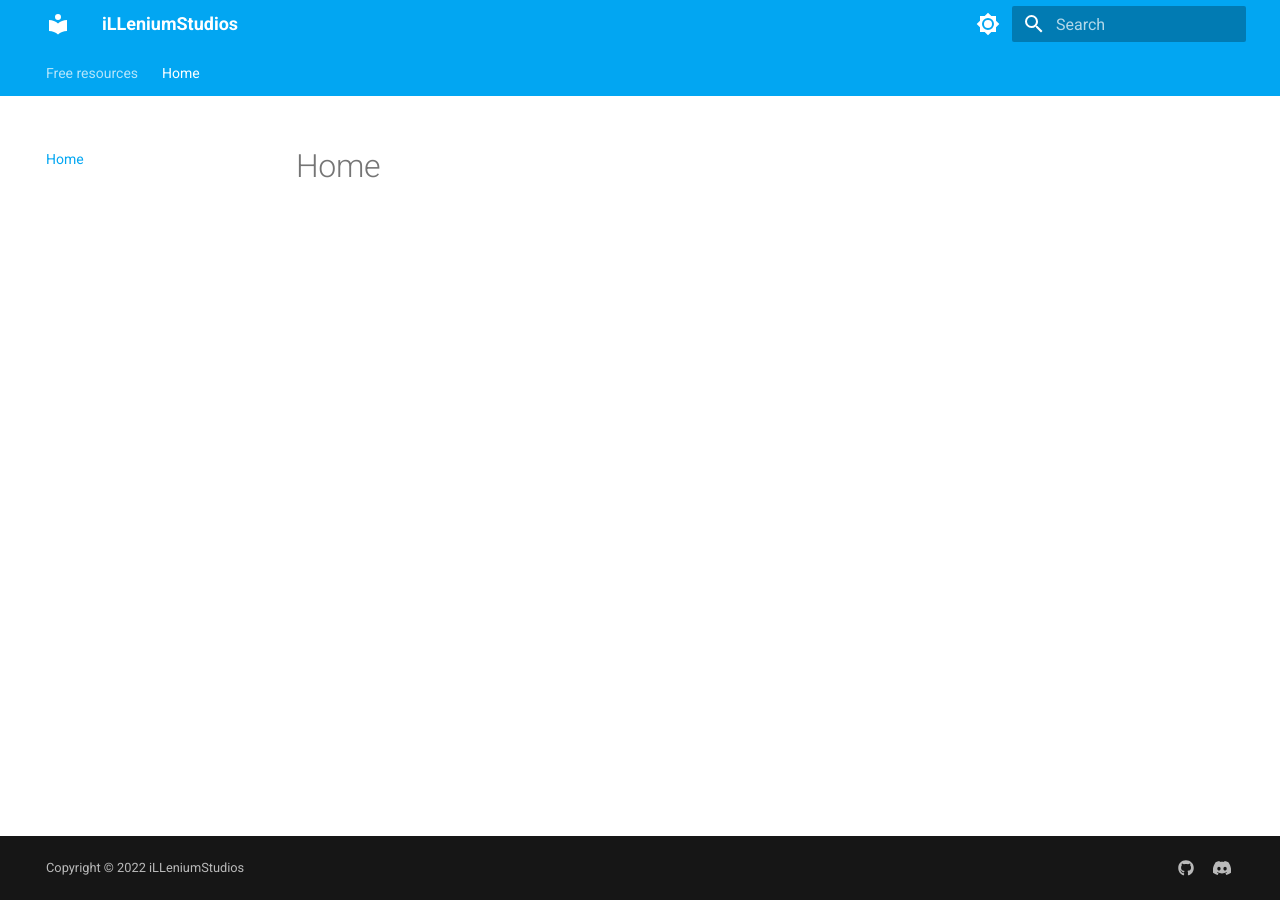
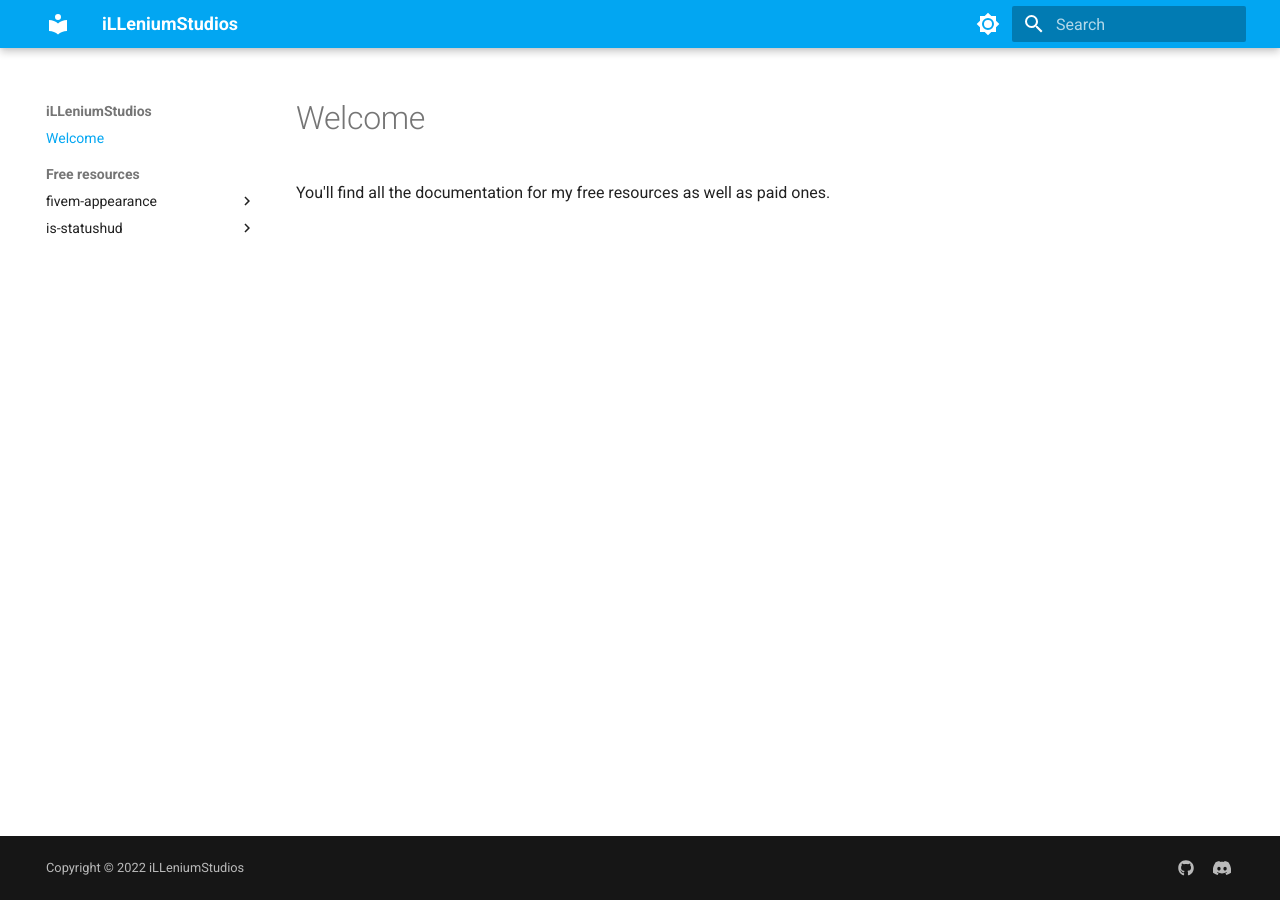
Before and after one commit to insoomnia1/illeniumdocs.github.io, an MkDocs documentation site: the page built from docs/index.md, in a window 1280 px wide. Built offline with MkDocs 1.6.1 and Material for MkDocs 9.7.7, drawn with Linux system fonts in a browser that asks for light colours.

Commit message:
Finish docs

```diff
--- a/docs/index.md
+++ b/docs/index.md
@@ -1 +1,3 @@
-# Home
+# Welcome
+
+You'll find all the documentation for my free resources as well as paid ones.
--- /dev/null
+++ b/docs/stylesheets/extra.css
@@ -0,0 +1,4 @@
+:root > * {
+    --md-code-hl-string-color: #0066ff;
+    --md-code-hl-operator-color: #d16527;
+}
--- a/mkdocs.yml
+++ b/mkdocs.yml
@@ -22,7 +22,6 @@ theme:
     - navigation.indexes
     - toc.follow
     - navigation.top
-    - navigation.tabs
 extra:
   homepage: https://docs.illenium.dev
   social:
@@ -46,3 +45,5 @@ markdown_extensions:
   - pymdownx.inlinehilite
   - pymdownx.snippets
   - tables
+extra_css:
+  - stylesheets/extra.css
```
Also changed, not shown: docs/free-resources/fivem-appearance/migration/index.md (+4 -2 lines), docs/free-resources/is-statushud/intro.md (+3 -3 lines), docs/.pages.
